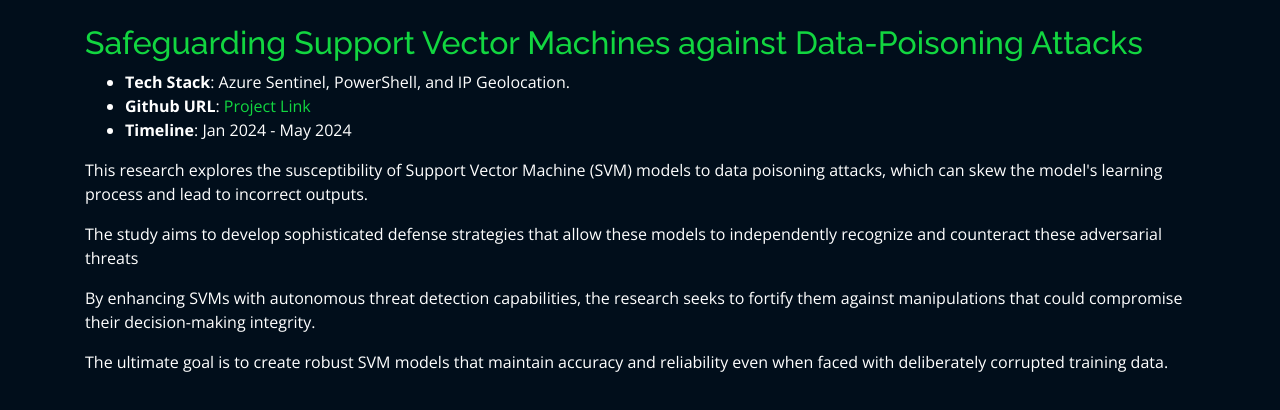
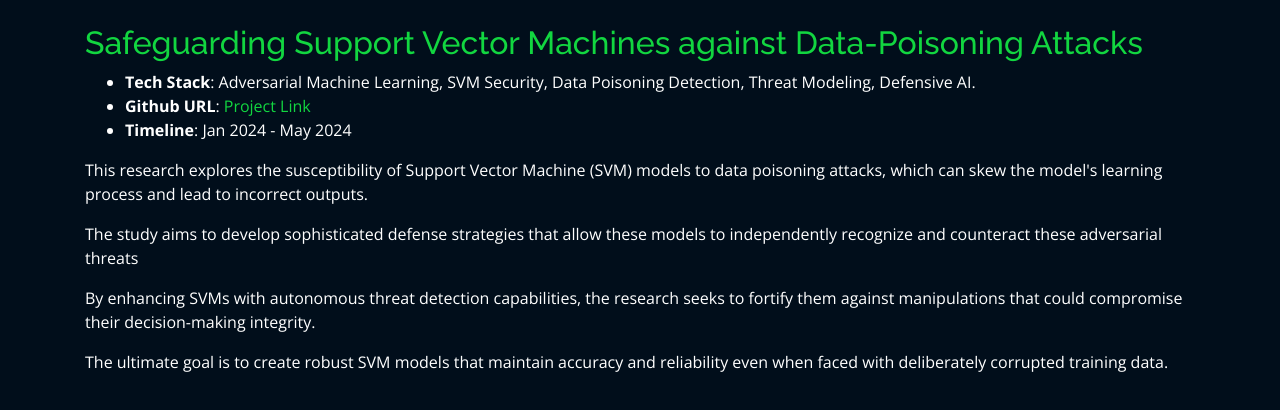
Before and after one commit to Saiber239/SaiAISHPortofolio, a plain HTML site: page projects/Safeguarding Support Vector Machines against Data-Poisoning Attacks.html in a window 1280 px wide. Drawn offline with nearby package versions, Linux system fonts and the light colour scheme; files whose address does not match are found by name.

Commit message:
Update Safeguarding Support Vector Machines against Data-Poisoning Attacks.html

```diff
--- a/projects/Safeguarding Support Vector Machines against Data-Poisoning Attacks.html
+++ b/projects/Safeguarding Support Vector Machines against Data-Poisoning Attacks.html
@@ -45,7 +45,7 @@
               <br>
               <h2 style="color:#12d640">Safeguarding Support Vector Machines against Data-Poisoning Attacks              </h2>
               <ul>
-                <li><strong>Tech Stack</strong>:  Azure Sentinel, PowerShell, and IP Geolocation.</li>
+                <li><strong>Tech Stack</strong>:  Adversarial Machine Learning, SVM Security, Data Poisoning Detection, Threat Modeling, Defensive AI.</li>
                 <li><strong>Github URL</strong>: <a href="https://github.com/Saiber239/-Safegaurding-Support-Vector-Machines-against-Data-Poisoning-Attacks" target="_blank">Project Link</a></li>
                 <li><strong>Timeline</strong>: Jan 2024 - May 2024</li>
               </ul>
```
